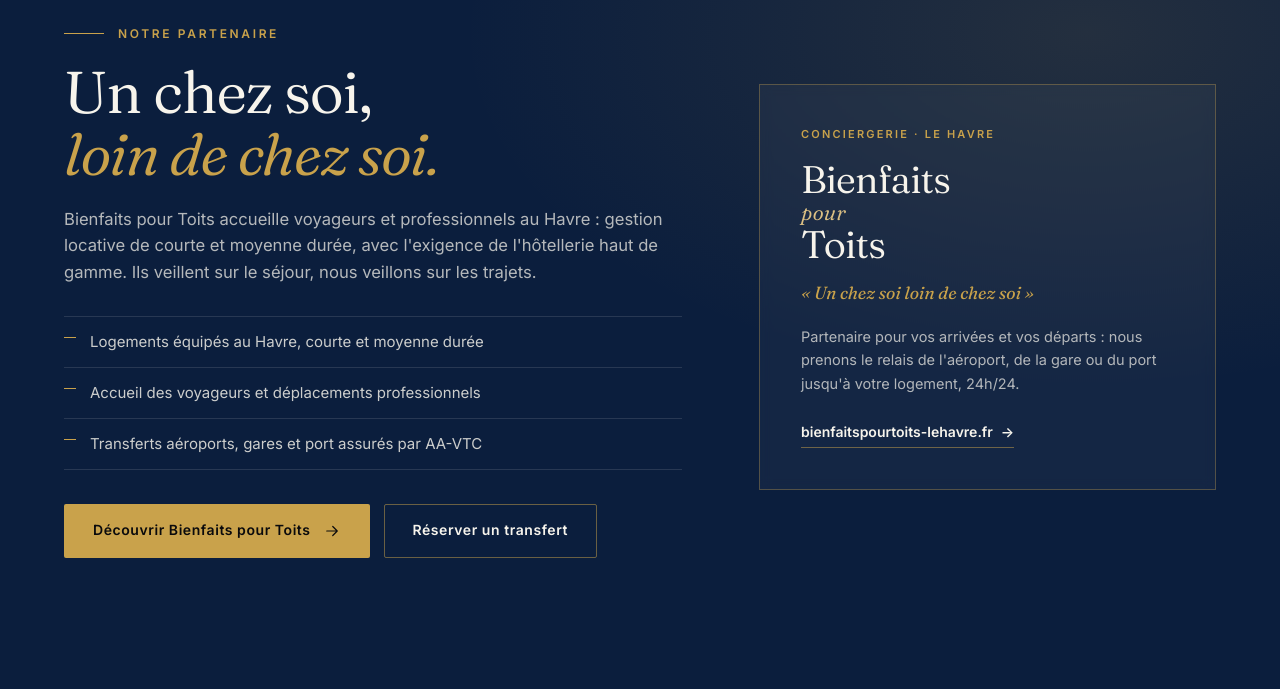
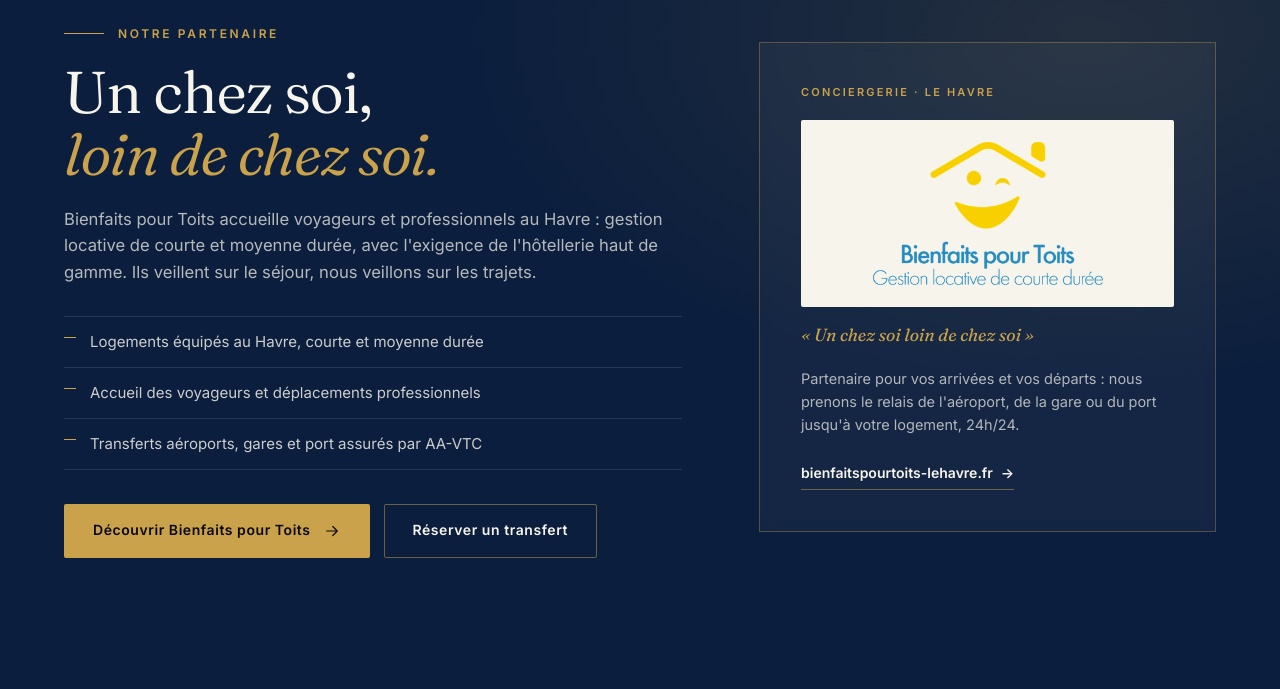
Before and after one commit to hsanjebri/AA-VTC, a website with bundled scripts: page index.html in a window 1280 px wide. Shown: the part 8660-9349 px from the top of the page. Built offline with nearby package versions, Linux system fonts and the light colour scheme.

Commit message:
Logo Bienfaits pour Toits dans la section partenaire
Logo officiel (détouré, redimensionné) présenté sur un fond clair pour
rester lisible sur le navy, cliquable vers leur site.

Co-Authored-By: Claude Opus 5 <noreply@anthropic.com>

```diff
--- a/index.html
+++ b/index.html
@@ -570,7 +570,9 @@
 
         <aside class="partner__card">
           <p class="partner__card-label">Conciergerie · Le Havre</p>
-          <p class="partner__name">Bienfaits<em>pour</em>Toits</p>
+          <a class="partner__logo" href="https://www.bienfaitspourtoits-lehavre.fr/" target="_blank" rel="noopener">
+            <img src="assets/partners/bienfaits-pour-toits.png" alt="Bienfaits pour Toits — Gestion locative de courte durée" width="760" height="472" loading="lazy" decoding="async">
+          </a>
           <p class="partner__slogan">« Un chez soi loin de chez soi »</p>
           <p class="partner__note">Partenaire pour vos arrivées et vos départs : nous prenons le relais de l'aéroport, de la gare ou du port jusqu'à votre logement, 24h/24.</p>
           <a class="link-arrow link-arrow--light" href="https://www.bienfaitspourtoits-lehavre.fr/" target="_blank" rel="noopener">bienfaitspourtoits-lehavre.fr</a>
--- a/styles.css
+++ b/styles.css
@@ -788,11 +788,14 @@ svg { fill: none; stroke: currentColor; stroke-width: 1.6; stroke-linecap: round
   backdrop-filter: blur(6px);
 }
 .partner__card-label { font-size: 11px; font-weight: 600; letter-spacing: .2em; text-transform: uppercase; color: var(--gold); }
-.partner__name {
-  margin-top: 16px; font-family: var(--serif); font-weight: 350;
-  font-size: clamp(1.9rem, 3vw, 2.5rem); line-height: 1.08; letter-spacing: -.02em;
+/* Their logo keeps its own colours, on a light plate so the blue wordmark stays legible on navy */
+.partner__logo {
+  display: block; margin-top: 18px; padding: 22px 26px;
+  background: var(--cream); border-radius: 2px;
+  transition: transform .4s var(--ease-out), box-shadow .4s var(--ease);
 }
-.partner__name em { display: block; font-size: .55em; font-style: italic; color: var(--gold-soft); letter-spacing: .02em; }
+.partner__logo img { width: 100%; max-width: 230px; height: auto; margin-inline: auto; }
+.partner__logo:hover { transform: translateY(-2px); box-shadow: 0 24px 40px -28px rgba(0, 0, 0, .8); }
 .partner__slogan { margin-top: 14px; font-family: var(--serif); font-style: italic; font-size: 1.1rem; color: var(--gold); }
 .partner__note { margin-top: 18px; font-size: 14.5px; line-height: 1.6; color: rgba(247, 244, 236, .7); }
 .partner__card .link-arrow { margin-top: 22px; border-bottom-color: rgba(201, 162, 75, .5); }
```
Also changed, not shown: assets/partners/bienfaits-pour-toits.png (added).
